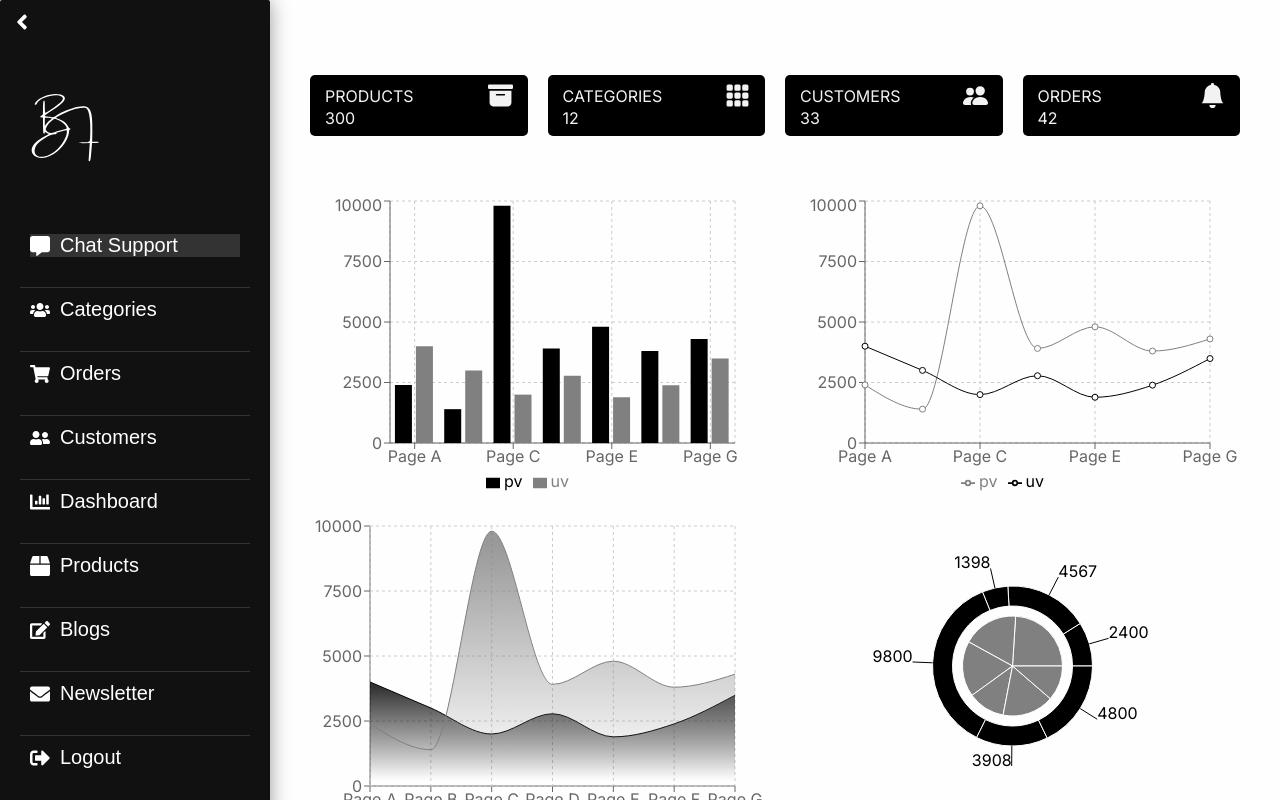
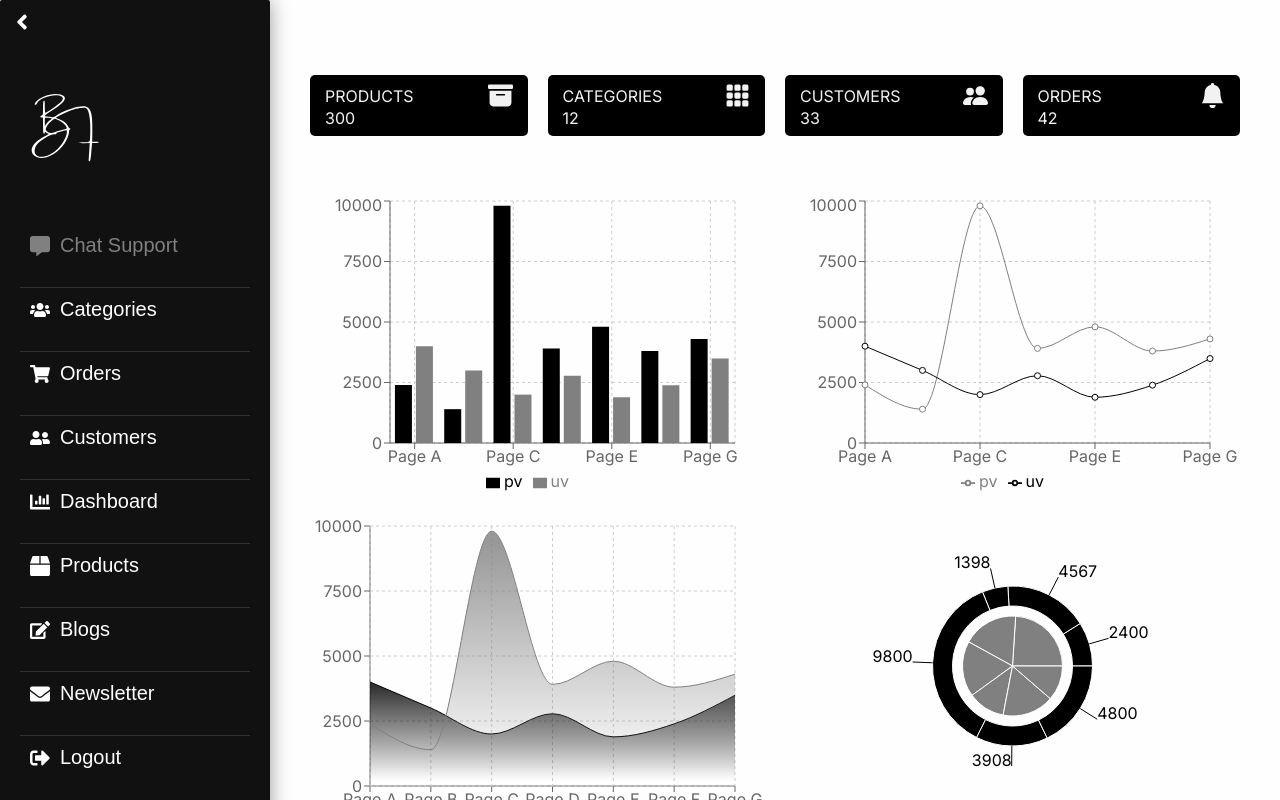
Before and after one commit to waleedshoaib2/Bajwa-Furniture-FYP-, a React (Create React App) app in the folder frontend/: page /Testing in a window 1280 px wide. In both pictures the pointer is over the link "Chat Support". Shown: the top 800 px of the page. Built offline with nearby package versions, Linux system fonts and the light colour scheme.

Commit message:
side bar styling

```diff
--- a/frontend/src/pages/Testing/Testing.css
+++ b/frontend/src/pages/Testing/Testing.css
@@ -56,11 +56,16 @@
   margin-bottom: 20px; /* Adjusted font size */
   transition: background-color 0.3s ease; /* Add transition effect */
 }
-
 .menu-items a:hover {
-  background-color: #333;
+  color: grey; /* Change text color on hover */
 }
 
 .menu-items a span {
   margin-left: 10px;
 }
+
+.menu-items li:hover {
+  padding: 15px; /* Increase padding on hover */
+  background-color: #333; /* Change background color on hover */
+  transition: padding 0.3s ease, background-color 0.3s ease; /* Add transition effect */
+}
```
